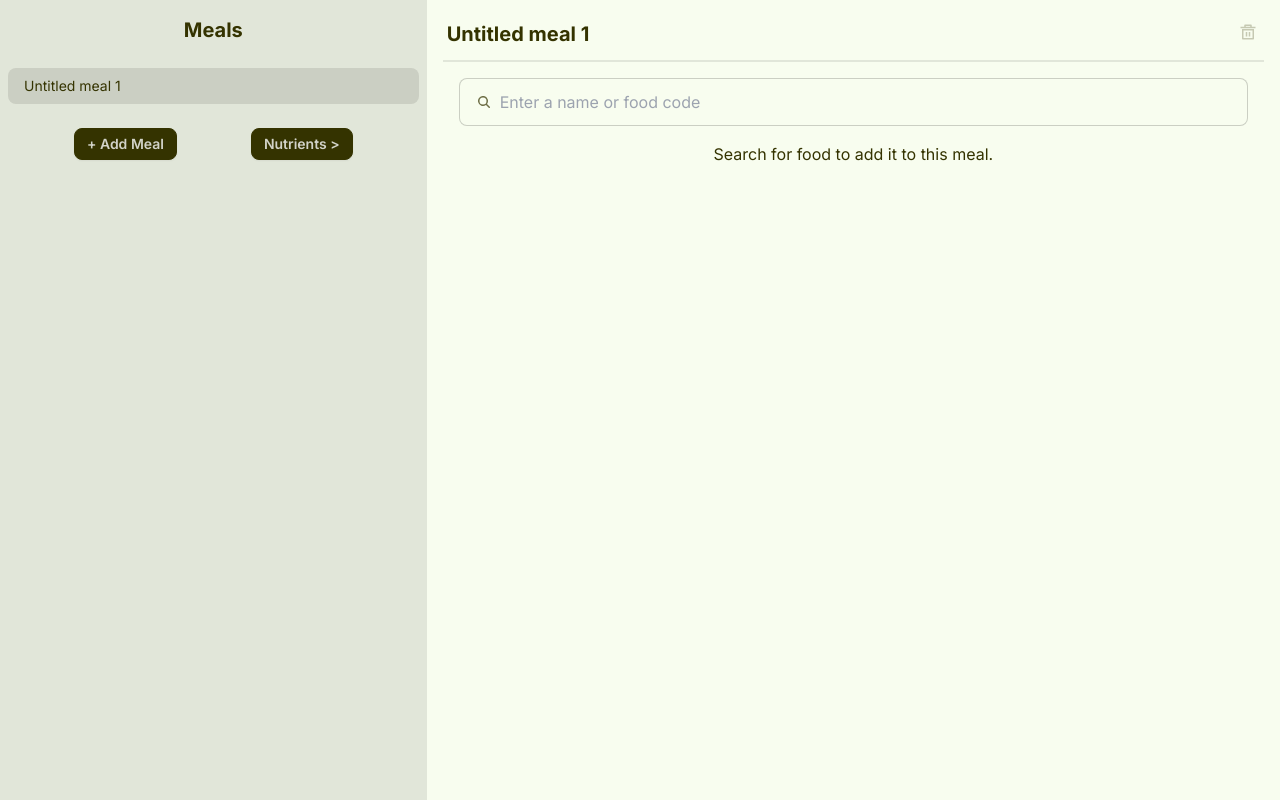
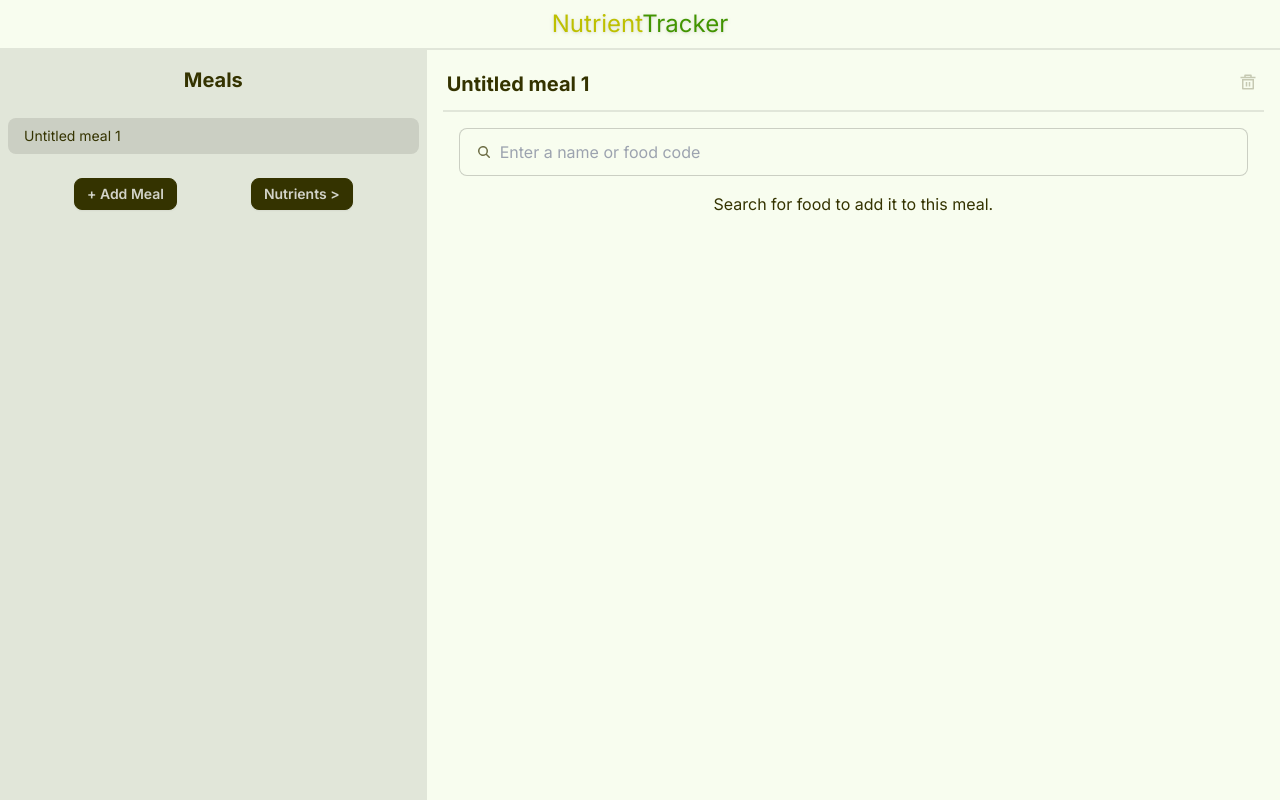
Before and after one commit to b3nk3lly/nutrient-tracker, a Next.js app: page / in a window 1280 px wide. Shown: the top 800 px of the page. Built offline with nearby package versions, Linux system fonts and the light colour scheme.

Commit message:
Add header to layout

```diff
--- a/app/layout.tsx
+++ b/app/layout.tsx
@@ -16,8 +16,14 @@ export default function RootLayout({
 }>) {
 	return (
 		<html lang="en" data-theme="lemonade">
-			<body className={inter.className}>
-				<main className="min-h-screen flex">{children}</main>
+			<body className={`${inter.className} h-screen flex flex-col overflow-hidden`}>
+				<header className="text-center text-2xl border-b-2 border-base-200 p-2">
+					<h1 className="drop-shadow">
+						<span className="text-secondary">Nutrient</span>
+						<span className="text-primary">Tracker</span>
+					</h1>
+				</header>
+				<main className="flex grow">{children}</main>
 			</body>
 		</html>
 	);
```
